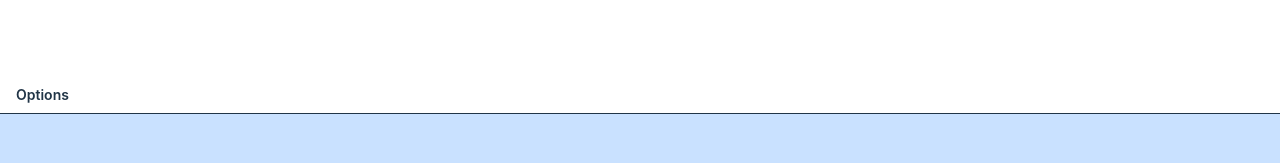
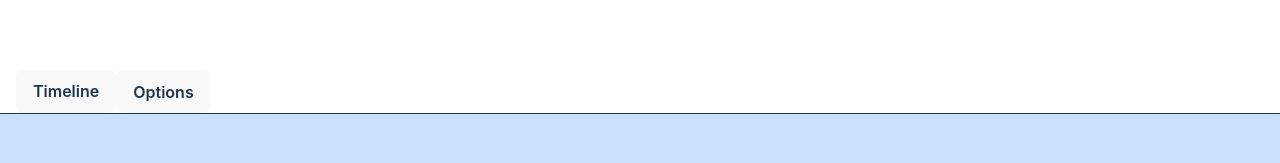
Before and after one commit to hhrob/five-winds, a React (Vite) app in the folder five-winds/: page / in a window 1280 px wide. Shown: the part 367-530 px from the top of the page. Built offline with nearby package versions, Linux system fonts and the light colour scheme.

Commit message:
changed options/timeline tabs to look better

```diff
--- a/five-winds/src/App.jsx
+++ b/five-winds/src/App.jsx
@@ -10,17 +10,32 @@ function BottomBar() {
 
   return (
     <div className="fixed bottom-0 left-0 w-full">
-      {/* Tab Button (Like a Browser Tab) */}
-      <div className="flex items-center bg-gray-500 dark:bg-gray-600 px-4 py-2 rounded-t-md w-fit cursor-pointer"
-        onClick={() => setActiveTab(activeTab === "timeline" ? "options" : "timeline")}
-      >
-        <span className="text-white text-sm font-semibold">
-          {activeTab === "timeline" ? "Options" : "Timeline"}
-        </span>
+      {/* Tabs (Always Visible) */}
+      <div className="flex bg-gray-500 dark:bg-gray-600 px-4">
+        <button
+          className={`px-4 py-2 rounded-t-md text-white font-semibold transition-all duration-200 ${
+            activeTab === "timeline"
+              ? "bg-gray-700 dark:bg-gray-800 border-b-2 border-blue-500"
+              : "hover:bg-gray-600 dark:hover:bg-gray-700"
+          }`}
+          onClick={() => setActiveTab("timeline")}
+        >
+          Timeline
+        </button>
+        <button
+          className={`px-4 py-2 rounded-t-md text-white font-semibold transition-all duration-200 ${
+            activeTab === "options"
+              ? "bg-gray-700 dark:bg-gray-800 border-b-2 border-blue-500"
+              : "hover:bg-gray-600 dark:hover:bg-gray-700"
+          }`}
+          onClick={() => setActiveTab("options")}
+        >
+          Options
+        </button>
       </div>
 
-      {/* Content Area (Changes Based on Tab) */}
-      <div className={`h-80 transition-all duration-300 bg-light-blue dark:bg-dark-red text-white border-t border-gray-500 shadow-lg flex items-center justify-center`}>
+      {/* Content Area (Switches Based on Tab) */}
+      <div className="h-80 transition-all duration-300 bg-light-blue dark:bg-dark-red text-white border-t border-gray-500 shadow-lg flex items-center justify-center">
         {activeTab === "timeline" ? (
           <div className="flex gap-4 px-4 overflow-x-auto max-w-screen-lg w-full">
             <p className="text-white">🎬 Drop content here</p>
@@ -36,7 +51,6 @@ function BottomBar() {
     </div>
   );
 }
-
 
 function App() {
   // const [count, setCount] = useState(0)
```
